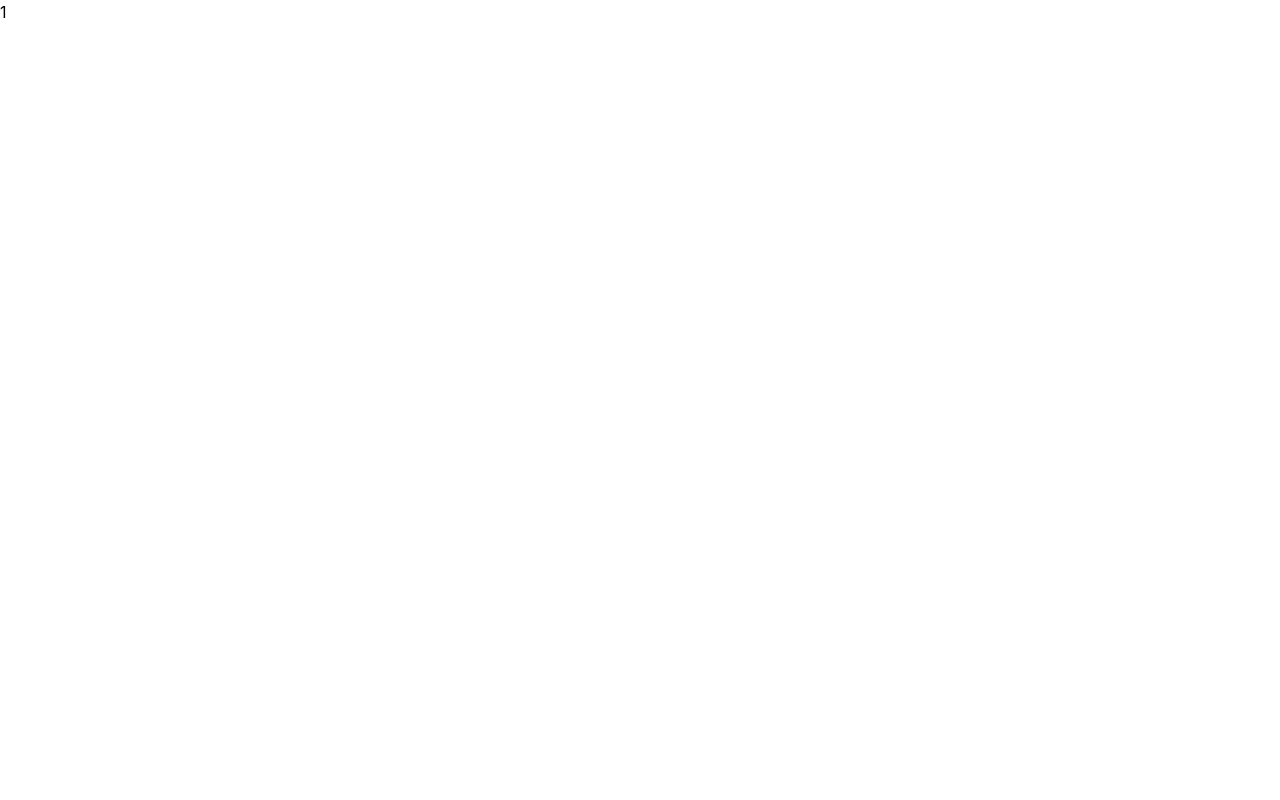
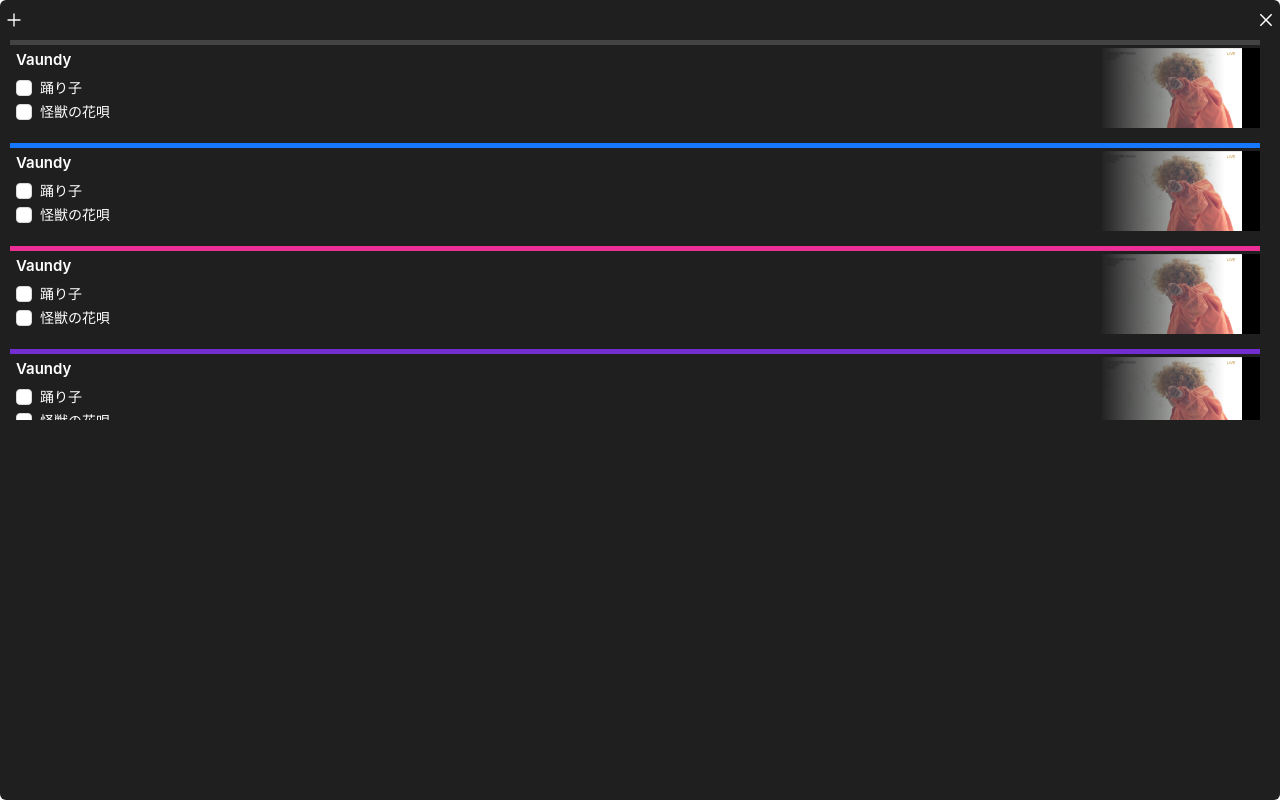
Before and after one commit to eminoda/sidebar-markbook, a React (Vite) app in the folder renderer/: page /todo in a window 1280 px wide. Built offline with nearby package versions, Linux system fonts and the light colour scheme.

Commit message:
feat: todo image

```diff
--- /dev/null
+++ b/renderer/src/views/Todo/Todo.less
@@ -0,0 +1,69 @@
+.todo {
+  position: absolute;
+  width: 100%;
+  height: 100%;
+  background-color: #1f1f1f;
+  border-radius: 6px;
+  color: #fff;
+  .todo-control {
+    -webkit-app-region: drag;
+    // user-select: none;
+    margin: 0 6px;
+    display: flex;
+    justify-content: space-between;
+    align-items: center;
+    height: 40px;
+  }
+  .todo-list {
+    margin: 0 10px 10px;
+    overflow-y: auto;
+    height: 380px;
+    padding-right: 10px;
+    &::-webkit-scrollbar {
+      width: 4px;
+      height: 10px;
+    }
+    &::-webkit-scrollbar-track {
+      border-radius: 10px;
+      background: #1f1f1f;
+    }
+    &::-webkit-scrollbar-thumb {
+      border-radius: 10px;
+      background: #8c8c8c;
+    }
+    &--item {
+      margin-bottom: 12px;
+      border-radius: 5px;
+      padding-bottom: 8px;
+      position: relative;
+      &:last-child {
+        margin-bottom: 0;
+      }
+      &-bg {
+        position: absolute;
+        right: 0;
+        top: 8px;
+        img {
+          height: 80px;
+          //   mask-image: linear-gradient(to bottom, rgba(0, 0, 0, 1), rgba(0, 0, 0, 0));
+        }
+      }
+      &-bar {
+        height: 5px;
+      }
+      &-title {
+        padding: 3px 6px;
+        font-weight: 600;
+        font-size: 15px;
+      }
+      &-content {
+        padding: 0 6px;
+        .ant-checkbox-wrapper {
+          span {
+            color: #fff;
+          }
+        }
+      }
+    }
+  }
+}
--- a/renderer/src/views/Todo/Todo.tsx
+++ b/renderer/src/views/Todo/Todo.tsx
@@ -1,5 +1,48 @@
+import "./Todo.less"
 import React from 'react'
+import { Checkbox } from 'antd';
+import { PlusOutlined, CloseOutlined } from '@ant-design/icons'
+import test from "./test.jpg"
+
+const colors = [
+  { bar: '#434343', line: '' },
+  { bar: '#1677ff', line: '' },
+  { bar: '#eb2f96', line: '' },
+  { bar: '#722ed1', line: '' },
+  { bar: '#13c2c2', line: '' },
+  { bar: '#52c41a', line: '' },
+  { bar: '#fadb14', line: '' },
+]
 const Todo = (props: {}) => {
-  return <div>1</div>
+  return <div className="todo">
+    {/* toolbar */}
+    <div className="todo-control">
+      <PlusOutlined /><CloseOutlined />
+    </div>
+    {/* 日期任务 */}
+    <div className="todo-list">
+      {colors.map(color => {
+        const borderStyle = {
+          border: `1px thin ${color.bar}`
+        }
+        const barStyle = {
+          'backgroundColor': `${color.bar}`
+        }
+        const bgStyle = {
+          // WebkitMaskImage: `-webkit-gradient(linear, right bottom, 10% 100%, from(rgba(0,0,0,1)), to(rgba(0,0,0,0)))`
+          WebkitMaskImage: `-webkit-gradient(linear, 80% 50%, 10% 50%, from(rgba(0,0,0,1)), to(rgba(0,0,0,0)))`
+        }
+        return (<div className="todo-list--item" style={borderStyle}>
+          <div className="todo-list--item-bar" style={barStyle}></div>
+          <div className="todo-list--item-title">Vaundy</div>
+          <div className="todo-list--item-bg">
+            <img src={test} alt="" style={bgStyle} />
+          </div>
+          <div className="todo-list--item-content"><Checkbox>踊り子</Checkbox></div>
+          <div className="todo-list--item-content"><Checkbox>怪獣の花唄</Checkbox></div>
+        </div>)
+      })}
+    </div>
+  </div >
 }
 export default Todo
```
Also changed, not shown: renderer/src/views/Todo/test.jpg (added), 1 other file (tests, documents, lock files or other folders).
